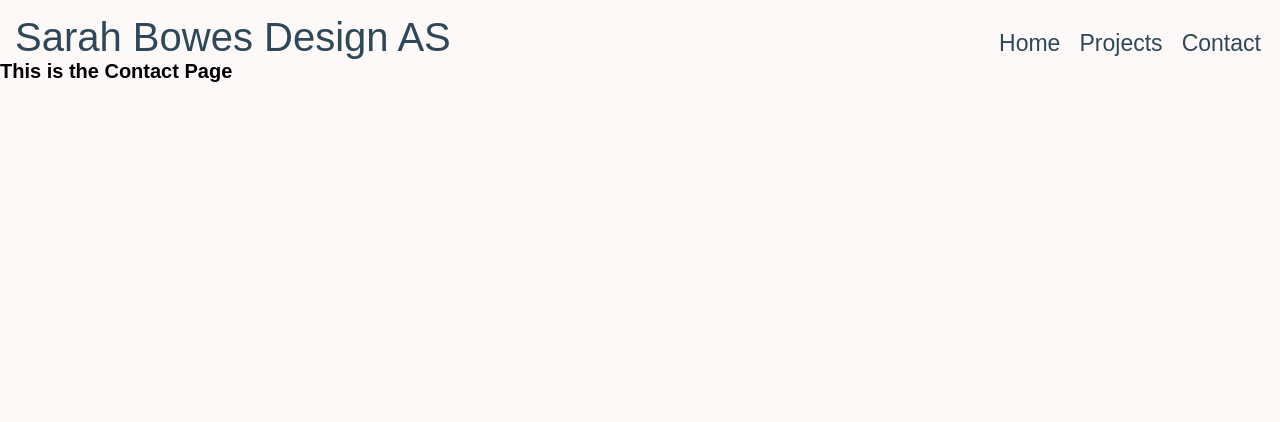
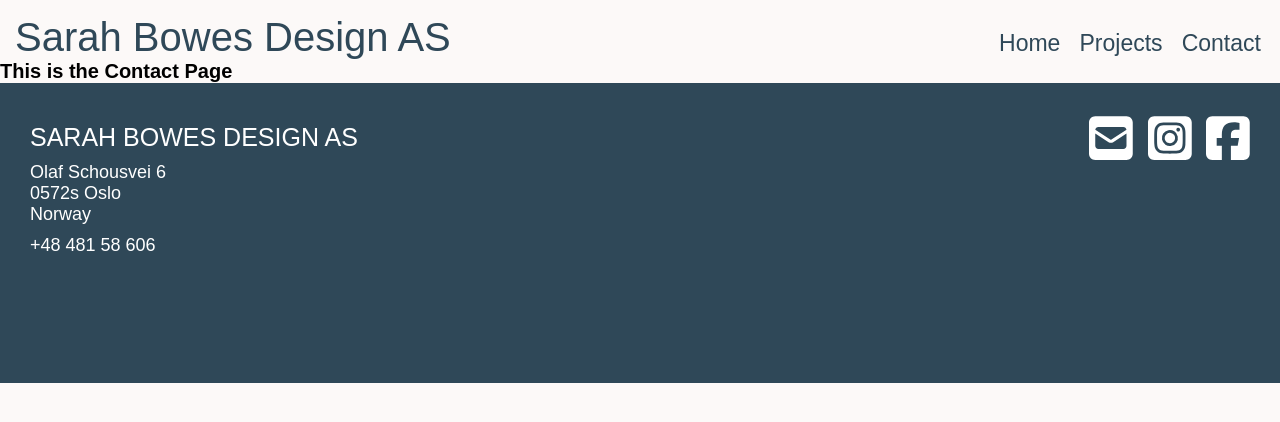
Before and after one commit to its-steff/sarah-bowes-design, a Next.js app: page /contact in a window 1280 px wide. Shown: the top 422 px of the page. Built offline with nearby package versions, Linux system fonts and the light colour scheme.

Commit message:
add footer

```diff
--- /dev/null
+++ b/components/Footer/footer.module.scss
@@ -0,0 +1,25 @@
+.footer {
+  background-color: lightgrey;
+  width: 100vw;
+  height: 300px;
+  display: flex;
+  justify-content: space-between;
+  padding: 30px 30px;
+  background-color: #2f4858;
+  color: white;
+
+  .logo_title {
+    font-size: 2.5rem;
+  }
+
+  p {
+    font-size: 1.8rem;
+    margin: 10px 0;
+  }
+}
+
+.socialMedia_container {
+  height: fit-content;
+  display: flex;
+  gap: 15px;
+}
--- /dev/null
+++ b/components/Footer/index.jsx
@@ -0,0 +1,31 @@
+import styles from './footer.module.scss';
+import { FontAwesomeIcon } from '@fortawesome/react-fontawesome';
+import { faSquareEnvelope } from '@fortawesome/free-solid-svg-icons';
+import {
+  faSquareInstagram,
+  faFacebookSquare,
+} from '@fortawesome/free-brands-svg-icons';
+
+const Footer = () => {
+  return (
+    <footer className={styles.footer}>
+      <div>
+        <p className={styles.logo_title}>SARAH BOWES DESIGN AS</p>
+        <p>
+          Olaf Schousvei 6 <br />
+          0572s Oslo <br />
+          Norway
+        </p>
+        <p>+48 481 58 606</p>
+      </div>
+
+      <div className={styles.socialMedia_container}>
+        <FontAwesomeIcon icon={faSquareEnvelope} style={{ fontSize: 50 }} />
+        <FontAwesomeIcon icon={faSquareInstagram} style={{ fontSize: 50 }} />
+        <FontAwesomeIcon icon={faFacebookSquare} style={{ fontSize: 50 }} />
+      </div>
+    </footer>
+  );
+};
+
+export default Footer;
--- a/pages/_app.js
+++ b/pages/_app.js
@@ -1,5 +1,9 @@
 import '../styles/globals.scss';
+import '@fortawesome/fontawesome-svg-core/styles.css'; // import Font Awesome CSS
+import { config } from '@fortawesome/fontawesome-svg-core';
+config.autoAddCss = false;
 import Header from '../components/Header';
+import Footer from '../components/Footer';
 import Head from 'next/head';
 
 function MyApp({ Component, pageProps }) {
@@ -11,6 +15,7 @@ function MyApp({ Component, pageProps }) {
       </Head>
       <Header />
       <Component {...pageProps} />
+      <Footer />
     </>
   );
 }
```
